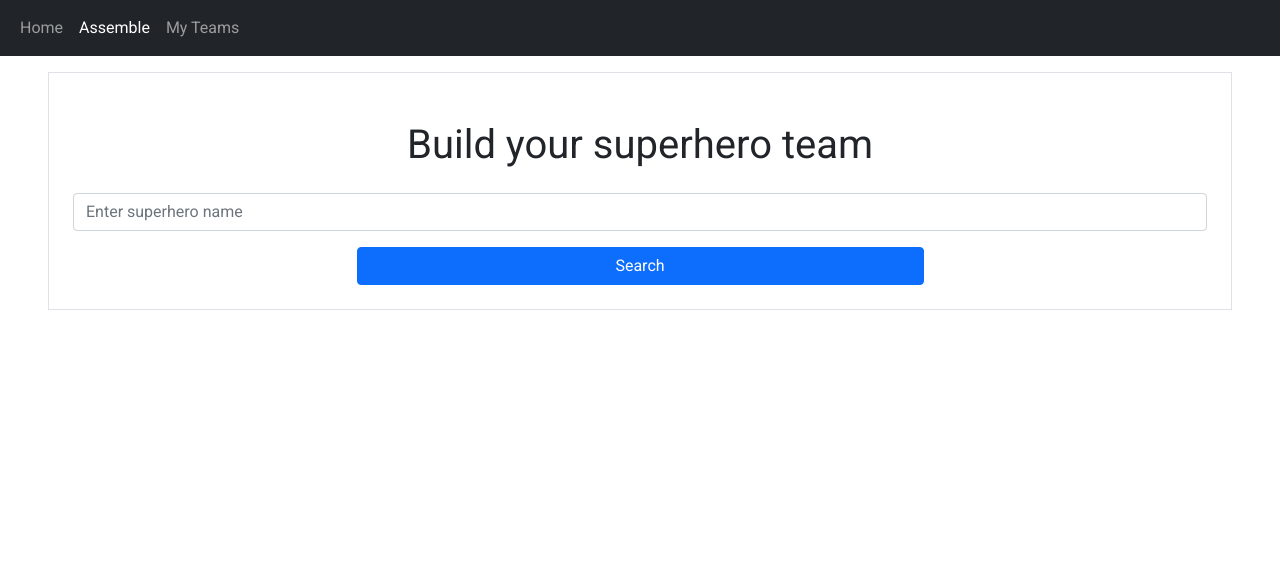
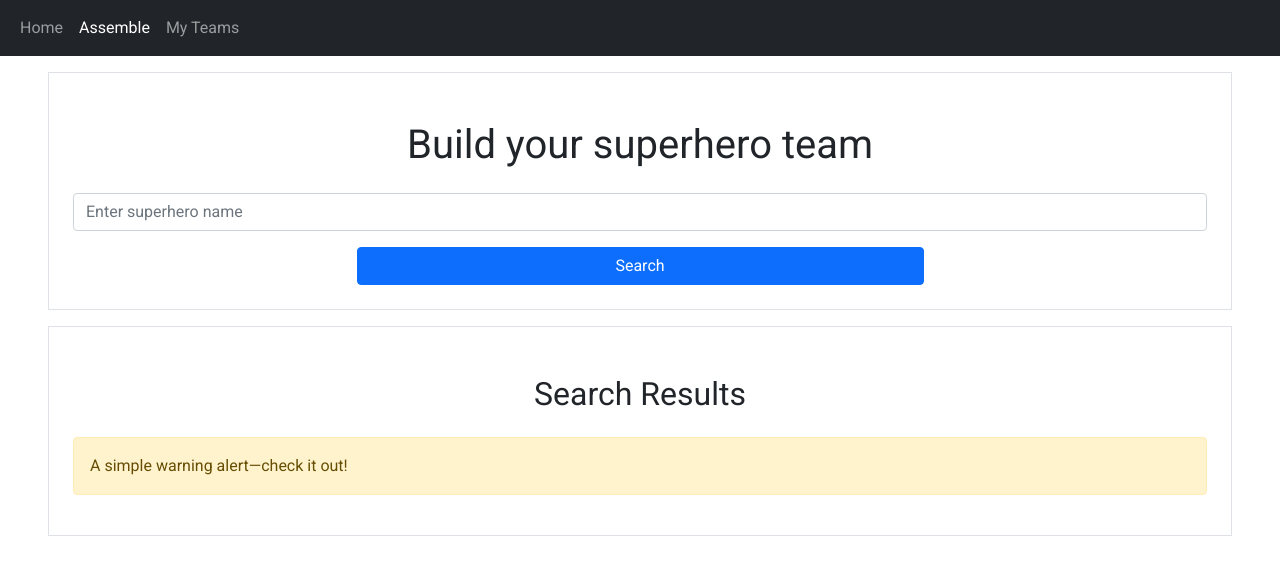
Before and after one commit to surajverma2587/superhero-assembly, a plain HTML site: page assemble.html in a window 1280 px wide. Drawn offline with nearby package versions, Linux system fonts and the light colour scheme.

Commit message:
complete styled search results

```diff
--- a/assemble.html
+++ b/assemble.html
@@ -82,8 +82,12 @@
           </form>
         </div>
 
-        <div>
+        <div class="mx-5 my-3 border p-4">
           <!-- search results go here -->
+          <h2 class="text-center my-4">Search Results</h2>
+          <div class="alert alert-warning" role="alert">
+            A simple warning alert—check it out!
+          </div>
         </div>
       </main>
     </div>
```
